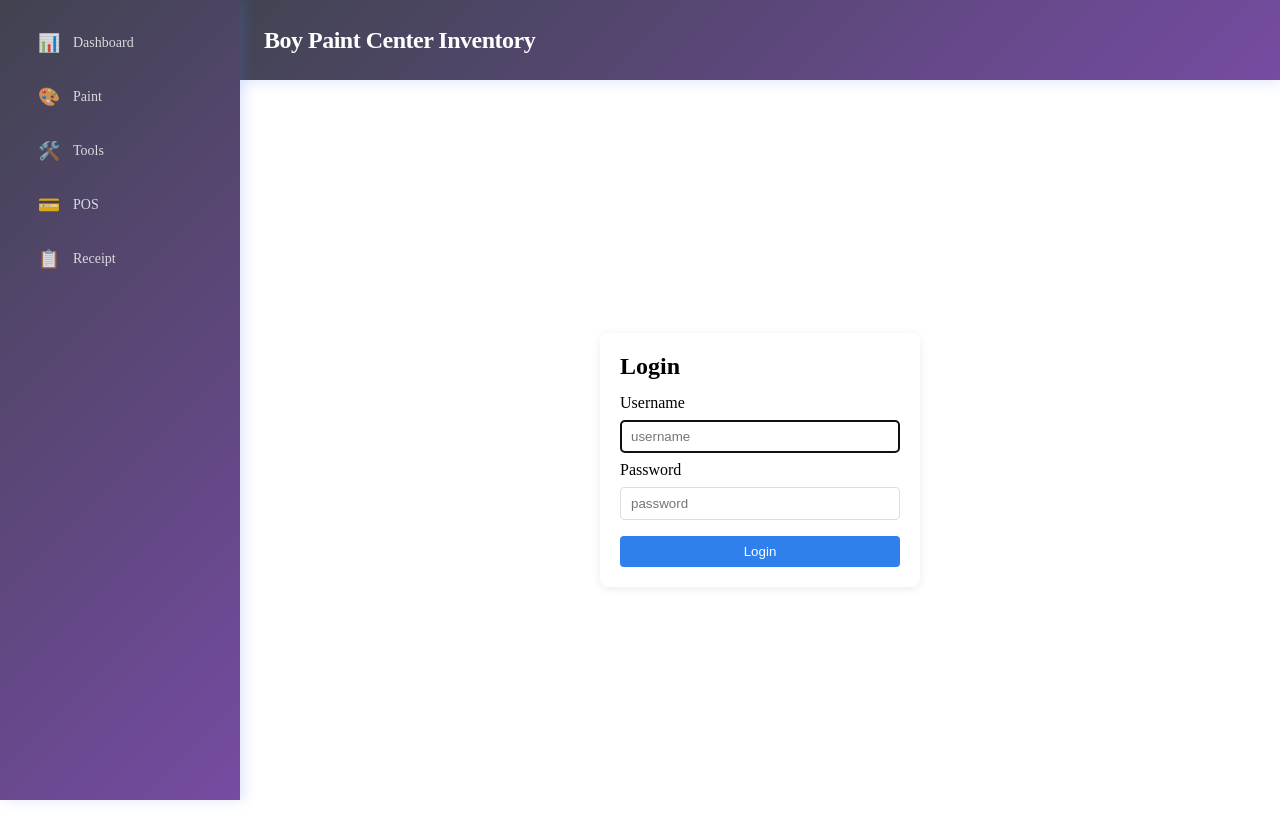
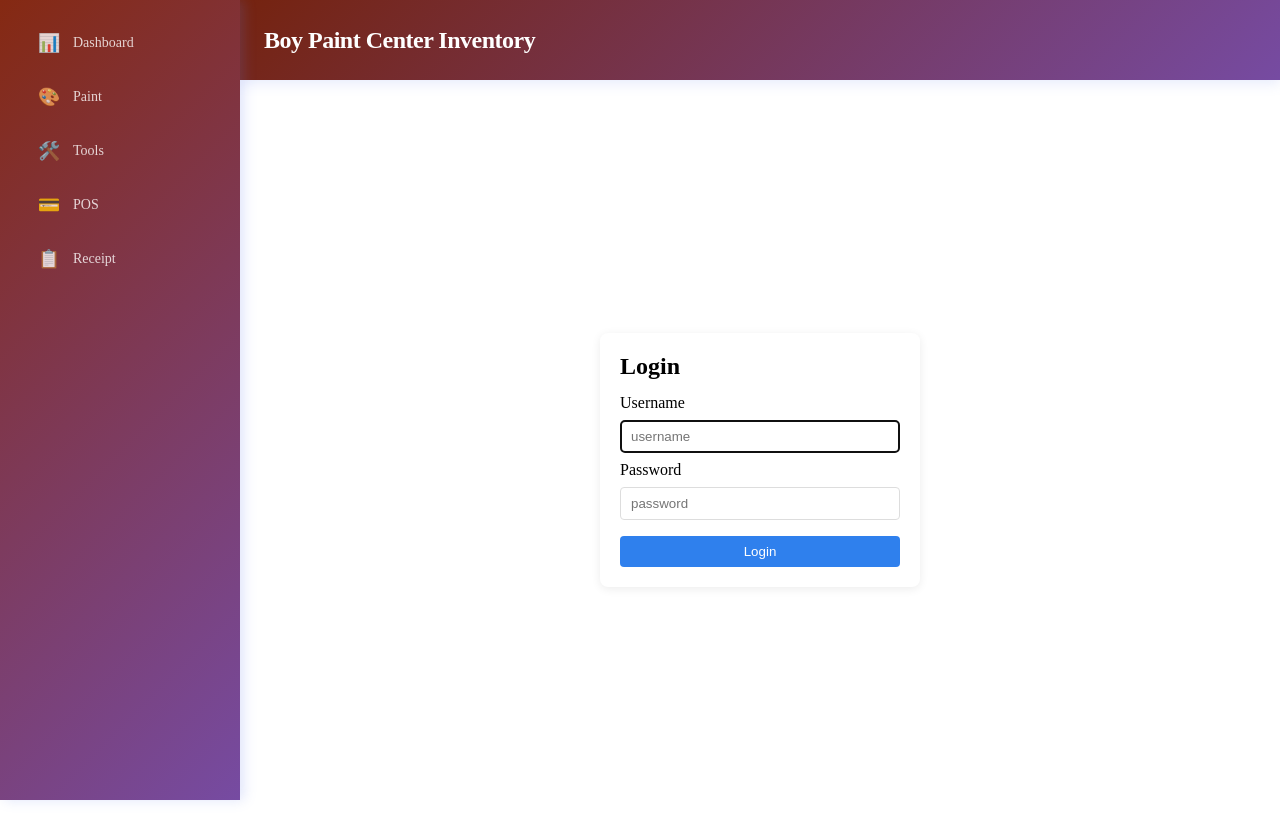
Before and after one commit to jameswork-stack/inventory, a React (Vite) app: page /login in a window 1280 px wide. Built offline with nearby package versions, Linux system fonts and the light colour scheme.

Commit message:
change color

```diff
--- a/src/styles/header.css
+++ b/src/styles/header.css
@@ -1,6 +1,6 @@
 .header {
   height: 80px;
-  background: linear-gradient(135deg, #414452 0%, #764ba2 100%);
+  background: linear-gradient(135deg, #75230f 0%, #764ba2 100%);
   display: flex;
   justify-content: space-between;
   align-items: center;
--- a/src/styles/sidebar.css
+++ b/src/styles/sidebar.css
@@ -1,7 +1,7 @@
 .sidebar {
   width: 240px;
   height: 100vh;
-  background: linear-gradient(135deg, #414350 0%, #764ba2 100%);
+  background: linear-gradient(135deg, #852912 0%, #764ba2 100%);
   color: #fff;
   padding: 20px;
   position: fixed;
```
